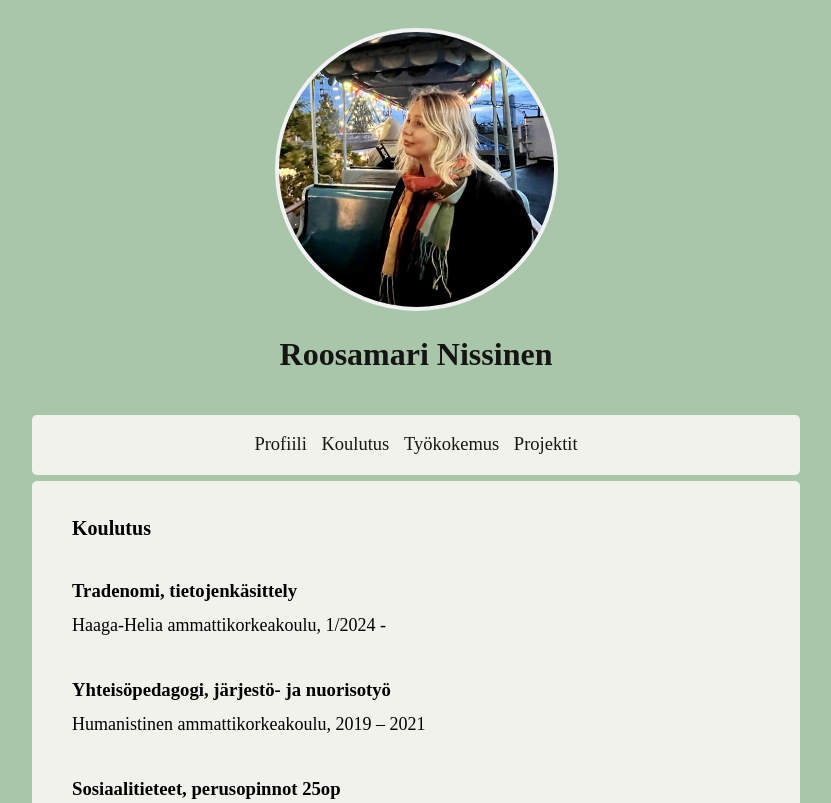
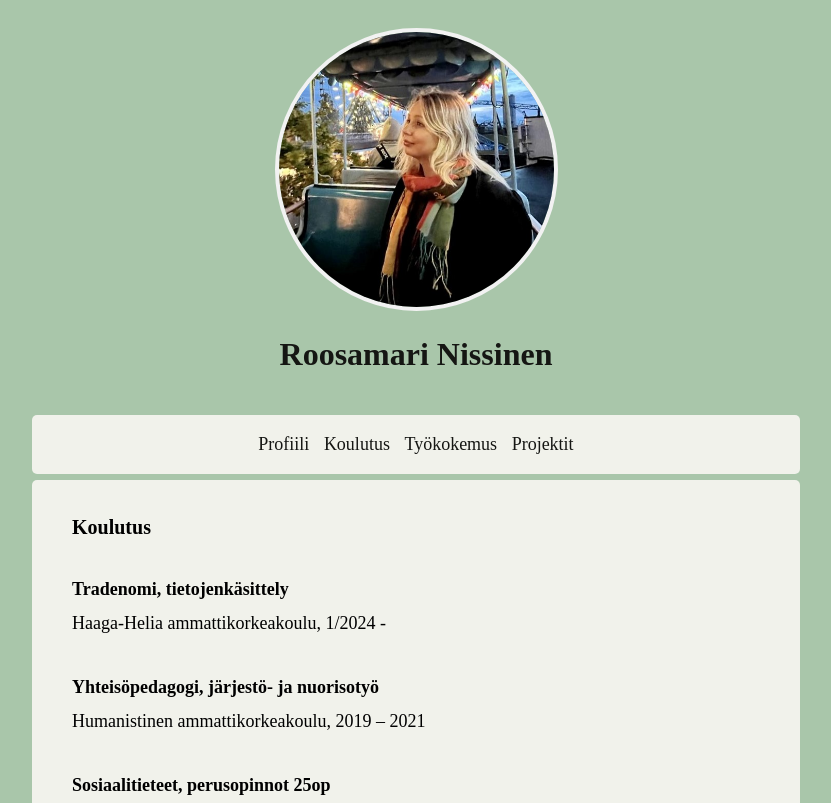
Before and after one commit to ruusumeri/ruusumeri.github.io, a plain HTML site: page Koulutus.html in a window 1280 px wide. Shown: the top 803 px of the page, without its empty margins (224-1055 px from the left). Drawn offline with Linux system fonts and the light colour scheme.

Commit message:
Update index.css

```diff
--- a/index.css
+++ b/index.css
@@ -42,7 +42,7 @@ body {
     padding: 1px;
     border-radius: 5px;
     margin-bottom: 6px;
-    font-size: 18.5px;
+    font-size: 18px;
     text-align: center; /* Keskitetään linkit vaakasuunnassa */
   }
 
@@ -85,7 +85,7 @@ body {
   }
 
   h3 {
-    font-size: 18xp;
+    font-size: 18px;
     margin-top: 40px;
     margin-bottom: 1px;
   }
```
